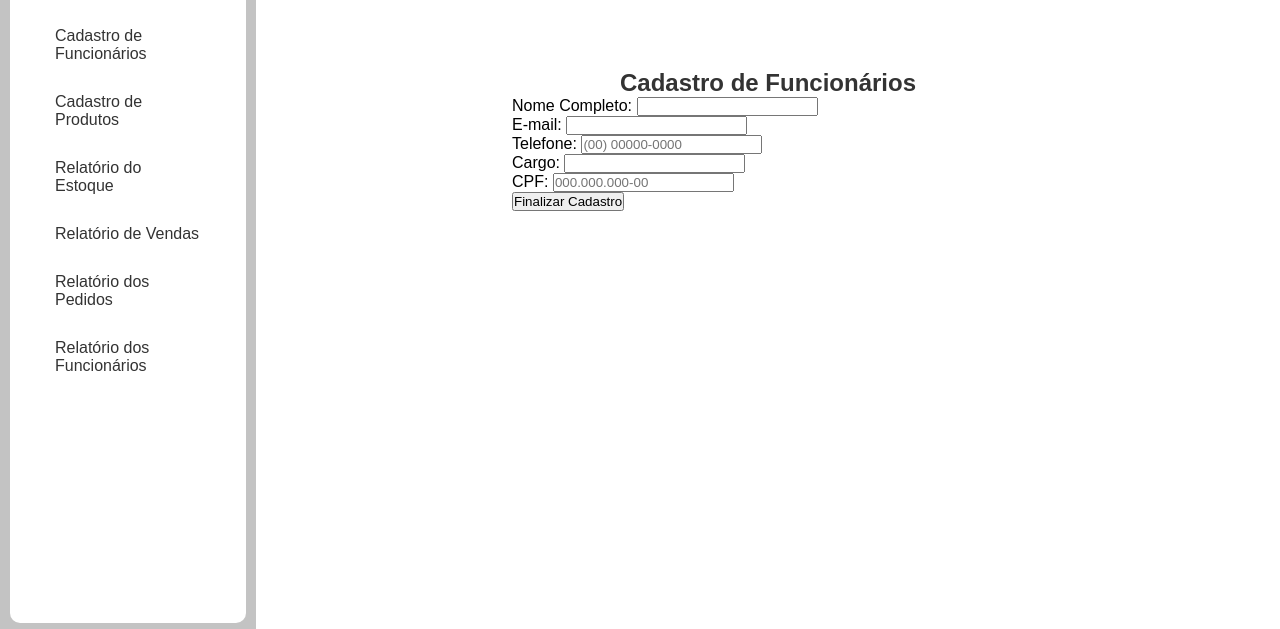
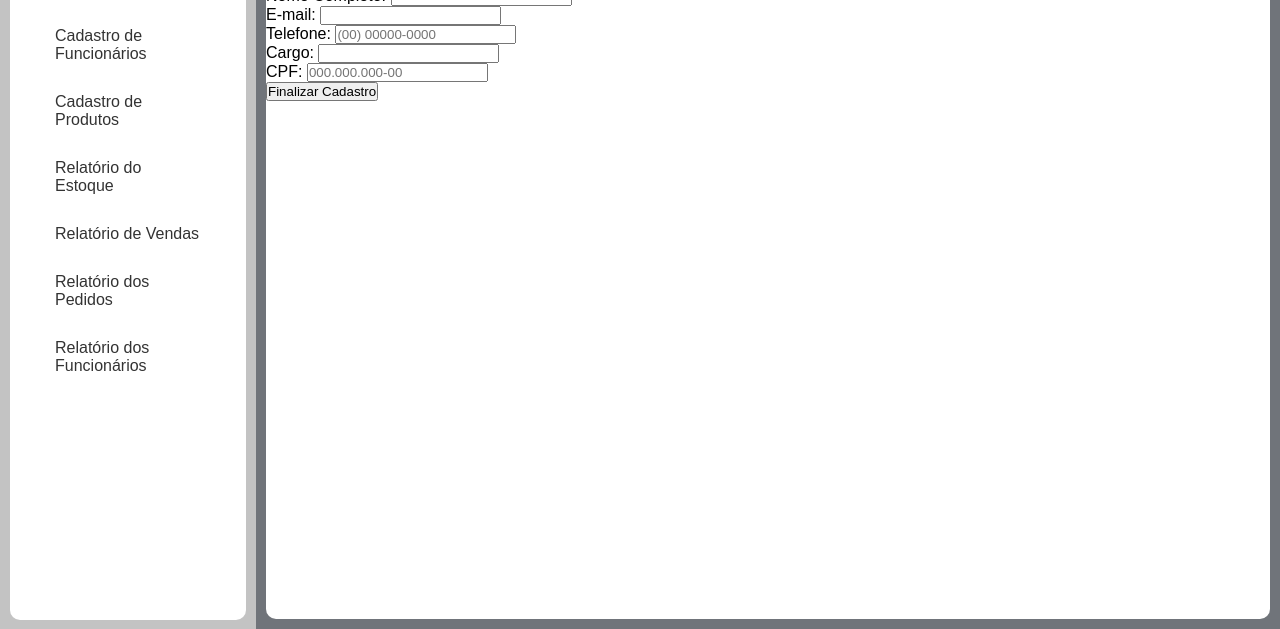
Before and after one commit to BarbMari/Engenharia-de-Software-II, a PHP site: page /cad_funcionario.html in a window 1280 px wide. Shown: the part 171-800 px from the top of the page. Run offline with PHP 8.4, Linux system fonts and the light colour scheme.

Commit message:
container bonito
EU CENTRALIZEI A DIV!!!!
[trovao.mp3
]

```diff
--- a/Administrador/cad_funcionario.html
+++ b/Administrador/cad_funcionario.html
@@ -33,7 +33,8 @@
     </div>
 
     <main>
-      <h2>Cadastro de Funcionários</h2>
+      <div id="containerMain">
+        <h2>Cadastro de Funcionários</h2>
 
       <form id="formFuncionario">
         <input type="hidden" id="idAtual" />
@@ -67,6 +68,7 @@
 
         <button type="submit" id="btnSalvar">Finalizar Cadastro</button>
       </form>
+      </div>
     </main>
   </body>
 </html>
--- a/Administrador/css/styles.css
+++ b/Administrador/css/styles.css
@@ -5,6 +5,8 @@
   font-family: Arial, Helvetica, sans-serif;
   box-sizing: border-box;
 }
+
+body {background-color: #70747a;}
 
 h1,
 h2,
@@ -51,7 +53,7 @@ header img {
 #sidebar {
   width: 20%;
   align-self: left;
-  height: 100%;
+  height: 99.5%;
   position: fixed;
   top: 15%;
   left: 0;
@@ -83,9 +85,19 @@ header img {
 /* Corpo Principal */
 main {
   position: fixed;
-  left: 40%;
-  width: 40%;
-  top: 30%;
+  left: 20%;
+  width: 80%;
+  height: 82.5%;
+  top: 15%;
+  text-align: center;
+}
+
+main #containerMain {
+  background-color: #fff;
+  border-radius: 10px;
+  margin: 10px;
+  width: 98%;
+  height: 100%;
   text-align: center;
 }
 
```
